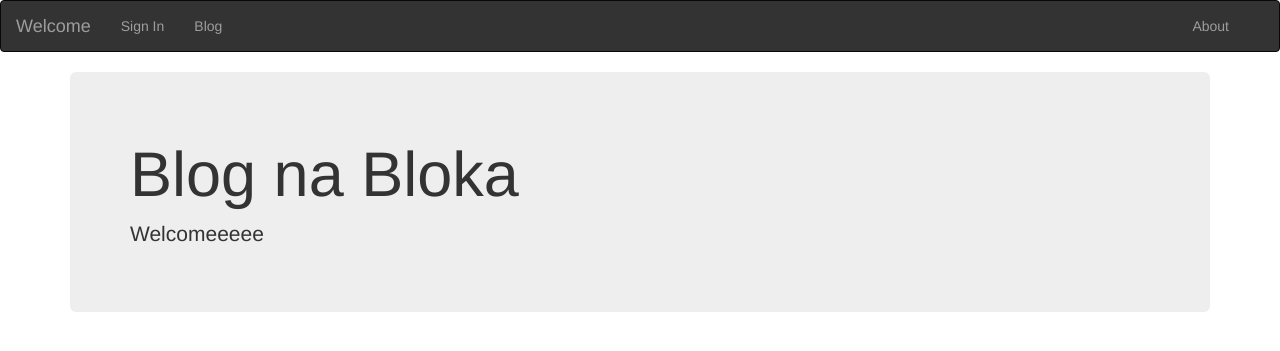
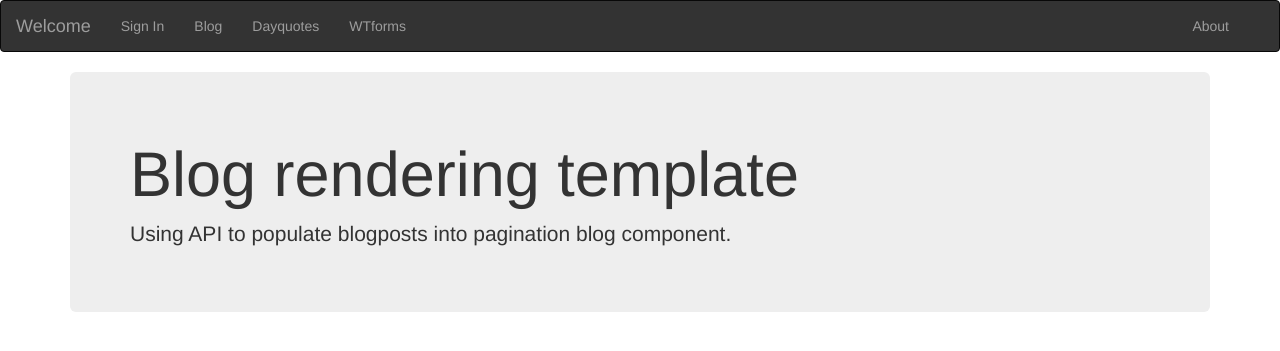
Before and after one commit to divanster/FlaskAPIsBlog, a Flask app: page /blog in a window 1280 px wide. Shown: the top 351 px of the page. Run offline with Flask 3, Linux system fonts and the light colour scheme; data that the repository does not hold is empty; some libraries are stand-ins or nearby versions.

Commit message:
initial commit

```diff
--- a/app.py
+++ b/app.py
@@ -1,24 +1,106 @@
-from flask import Flask, render_template
+from flask import Flask, render_template, jsonify, request, redirect
 import requests
+from flask_wtf import FlaskForm
+from wtforms import StringField, PasswordField,EmailField, validators
+from wtforms.validators import DataRequired
+from flask_sslify import SSLify  # Install via pip for enforcing HTTPS
+import secrets
 
 app = Flask(__name__)
+sslify = SSLify(app)  # Enforce HTTPS
 
-try:
-    # Fetch data from the API
-    response = requests.get("https://api.npoint.io/43644ec4f0013682fc0d")
-    response.raise_for_status()  # Check for errors in the response
-    posts = response.json()
-except requests.exceptions.RequestException as e:
-    print(f"Error fetching data from the API: {e}")
-    posts = []
+# Use a strong, randomly generated secret key
+app.config['SECRET_KEY'] = secrets.token_hex(16)  # Set a secure secret key
+
+class MyForm(FlaskForm):
+    name = StringField('Names', validators=[DataRequired()])
+    email = EmailField('Email', [validators.DataRequired(), validators.Email()])
+
+
+def get_post_by_id(post_id):
+    # Placeholder logic to fetch post details from your data source
+    all_posts = get_dummy_posts()
+    for post in all_posts:
+        if post['id'] == post_id:
+            return post
+    return None
+
+@app.route("/post/<int:post_id>")
+def post_detail(post_id):
+    post = get_post_by_id(post_id)
+    if post:
+        return render_template('post_detail.html', post=post)
+    else:
+        return render_template('post_not_found.html'), 404
+
+def get_dummy_posts():
+    try:
+        response = requests.get("https://gist.githubusercontent.com/gellowg/389b1e4d6ff8effac71badff67e4d388/raw/fc31e41f8e1a6b713eafb9859f3f7e335939d518/data.json")
+        response.raise_for_status()
+        posts = response.json()
+        return posts
+    except requests.exceptions.RequestException as e:
+        print(f"Error fetching data from the API: {e}")
+        return []
+
+@app.route("/api/new_quote", methods=['GET', 'POST'])
+def new_quote():
+    if request.method == 'GET':
+        quote = get_kanye_quote()
+        return jsonify({'quote': quote})
+    elif request.method == 'POST':
+        new_python_quote = get_python_quote()
+        return jsonify({'quote': new_python_quote})
+
+def get_kanye_quote():
+    try:
+        response = requests.get("https://api.kanye.rest/")
+        response.raise_for_status()
+        data = response.json()
+        return data['quote']
+    except requests.exceptions.RequestException as e:
+        print(f"Error fetching data from the API: {e}")
+        return None
+
+def get_python_quote():
+    try:
+        response = requests.get("https://api.kanye.rest/")
+        response.raise_for_status()
+        data = response.json()
+        return data['quote']
+    except requests.exceptions.RequestException as e:
+        print(f"Error fetching data from the API: {e}")
+        return "Failed to fetch Python-generated quote."
 
 @app.route("/")
 def home():
     return render_template('home.html')
 
-@app.route("/login")
-def login():
-    return render_template('login.html')
+# Testing some functionalities in the project
+@app.route('/test', methods=['GET', 'POST'])
+def test():
+    form = MyForm()
+    if form.validate_on_submit():
+        return "You Did it!"
+    return render_template('test.html', form=form)
+
+@app.route("/loging", methods=["POST", "GET"])
+def loging():
+    if request.method == 'POST':
+        name = request.form["username"]
+        password = request.form["password"]
+        print("Received username:", name)
+        print("Received password:", password)
+        return f"<h1>Name: {name}, Password: {password}</h1>"
+    else:
+        return render_template('loging.html')
+
+@app.route("/quotes")
+def quotes():
+    quote = get_kanye_quote()
+    return render_template('dayquote.html', quote=quote, python_quote=get_python_quote())
+
+# ... (remaining code)
 
 @app.route("/about")
 def about():
@@ -26,8 +108,19 @@ def about():
 
 @app.route("/blog")
 def blog():
-    # Pass the 'posts' data to the 'blog.html' template
-    return render_template('blog.html', all_posts=posts)
+    page = request.args.get('page', 1, type=int)
+    posts_per_page = 5
+    all_posts = get_dummy_posts()
+    start_index = (page - 1) * posts_per_page
+    end_index = start_index + posts_per_page
+    paginated_posts = all_posts[start_index:end_index]
+    pagination = {
+        'page': page,
+        'per_page': posts_per_page,
+        'total': len(all_posts),
+        'pages': len(all_posts) // posts_per_page + (1 if len(all_posts) % posts_per_page > 0 else 0)
+    }
+    return render_template('blog.html', posts=paginated_posts, pagination=pagination)
 
 if __name__ == '__main__':
     app.run(debug=True)
--- a/static/style.css
+++ b/static/style.css
@@ -20,3 +20,69 @@
 .navbar-nav li a:hover {
   color: #ff0; /* Change link text color on hover as needed */
 }
+
+.centered-text {
+  text-align: center;
+}
+
+/*
+.form-container {
+        width: 300px; */
+/* Set your desired width *//*
+
+        margin: 0 auto; */
+/* Center the container *//*
+
+        padding: 20px; */
+/* Add padding for better aesthetics *//*
+
+        border: 1px solid #ccc; */
+/* Add a border for clarity *//*
+
+        border-radius: 5px; */
+/* Optional: Add border radius for rounded corners *//*
+
+        box-shadow: 0 0 10px rgba(0, 0, 0, 0.1); */
+/* Optional: Add box shadow for a subtle effect *//*
+
+    }
+
+    .form-field {
+        margin-bottom: 10px; */
+/* Adjust spacing between fields *//*
+
+    }
+
+    .form-label {
+        display: block;
+        margin-bottom: 5px;
+    }
+
+    .form-input {
+        width: 100%;
+        padding: 8px;
+        box-sizing: border-box;
+        border: 1px solid #ccc;
+        border-radius: 4px;
+    }
+
+    .form-submit {
+        width: 100%;
+        padding: 10px;
+        box-sizing: border-box;
+        background-color: #4CAF50;
+        color: white;
+        border: none;
+        border-radius: 4px;
+        cursor: pointer;
+    }
+
+    .form-submit:hover {
+        background-color: #45a049;
+    }
+
+    .errors {
+        color: red;
+        margin-top: 5px;
+    }
+*/
--- a/templates/base.html
+++ b/templates/base.html
@@ -4,6 +4,7 @@
 <head>
   <meta charset="utf-8">
   <title>Project</title>
+  <link rel="shortcut icon" href="{{ url_for('static', filename='pics/favicon.ico') }}" type="image/x-icon">
   <link rel="stylesheet" href="https://maxcdn.bootstrapcdn.com/bootstrap/3.3.7/css/bootstrap.min.css"
     integrity="sha384-BVYiiSIFeK1dGmJRAkycuHAHRg32OmUcww7on3RYdg4Va+PmSTsz/K68vbdEjh4u" crossorigin="anonymous">
   <link rel="stylesheet" href="{{ url_for('static', filename='style.css') }}">
@@ -23,8 +24,10 @@
     </div>
     <div class="collapse navbar-collapse" id="bs-example-navbar-collapse-1">
       <ul class="nav navbar-nav navbar-left">
-        <li><a href="{{url_for('login')}}">Sign In</a></li>
+        <li><a href="{{url_for('loging')}}">Sign In</a></li>
         <li><a href="{{url_for('blog')}}">Blog</a></li>
+        <li><a href="{{url_for('quotes')}}">Dayquotes</a></li>
+        <li><a href="{{url_for('test')}}">WTforms</a></li>
       </ul>
       <ul class="nav navbar-nav navbar-right">
         <li><a href="{{url_for('about')}}">About</a></li>
@@ -35,9 +38,9 @@
    <div class="container">
     <div class="jumbotron">
         {% block container_jumbo %}
-            <h1>Coffee Lover Project</h1>
-            <p>Lorem ipsum dolor sit amet, consectetur adipisicing elit, sed do eiusmod tempor incididunt ut labore et dolore magna aliqua. Ut enim ad minim veniam, quis nostrud exercitation ullamco laboris nisi ut aliquip ex ea commodo consequat. Duis aute irure dolor in reprehenderit in voluptate velit esse cillum dolore eu fugiat nulla pariatur. Excepteur sint occaecat cupidatat non proident, sunt in culpa qui officia deserunt mollit anim id est laborum.</p>
-            <p>Lorem ipsum dolor sit amet, consectetur adipisicing elit, sed do eiusmod tempor incididunt ut labore et dolore magna aliqua. Ut enim ad minim veniam, quis nostrud exercitation ullamco laboris nisi ut aliquip ex ea commodo consequat. Duis aute irure dolor in reprehenderit in voluptate velit esse cillum dolore eu fugiat nulla pariatur. Excepteur sint occaecat cupidatat non proident, sunt in culpa qui officia deserunt mollit anim id est laborum.</p>
+            <h1>Marvel lovers project</h1>
+            <p>Wellcome to our marvel character information section.<br>
+                If you want to receive more information, please send us contacts and we will contact you!</p>
         {% endblock %}
     </div>
 </div>
--- a/templates/blog.html
+++ b/templates/blog.html
@@ -1,24 +1,61 @@
 {% extends 'base.html' %}
 
 {% block container_jumbo %}
-    <h1>Blog na Bloka</h1>
-    <p>Welcomeeeee</p>
+    <h1>Blog rendering template</h1>
+    <p>Using API to populate blogposts into pagination blog component.</p>
 {% endblock %}
 
 {% block content %}
     <div class="container">
         <div class="row">
-            {% for post in all_posts %}
+            {% for post in posts %}
                 <div class="col-md-6">
                     <div class="card mb-4">
                         <div class="card-body">
                             <h2 class="card-title">{{ post.title }}</h2>
                             <p class="card-text">{{ post.content }}</p>
                             <p class="card-subtitle text-muted">Posted by {{ post.author }} on {{ post.date }}</p>
+                            <a href="{{ url_for('post_detail', post_id=post.id) }}" class="btn btn-secondary">Read More</a>
                         </div>
                     </div>
                 </div>
             {% endfor %}
         </div>
+
+        <nav aria-label="Page navigation" class="d-flex justify-content-center">
+            <ul class="pagination">
+                {% if pagination.page > 1 %}
+                    <li class="page-item">
+                        <a class="page-link" href="{{ url_for('blog', page=1) }}" aria-label="First">
+                            <span aria-hidden="true">&laquo;&laquo; First</span>
+                        </a>
+                    </li>
+                    <li class="page-item">
+                        <a class="page-link" href="{{ url_for('blog', page=pagination.page - 1) }}" aria-label="Previous">
+                            <span aria-hidden="true">&laquo; Previous</span>
+                        </a>
+                    </li>
+                {% endif %}
+
+                {% for page_num in range(1, pagination.pages + 1) %}
+                    <li class="page-item {{ 'active' if pagination.page == page_num else '' }}">
+                        <a class="page-link" href="{{ url_for('blog', page=page_num) }}">{{ page_num }}</a>
+                    </li>
+                {% endfor %}
+
+                {% if pagination.page < pagination.pages %}
+                    <li class="page-item">
+                        <a class="page-link" href="{{ url_for('blog', page=pagination.page + 1) }}" aria-label="Next">
+                            <span aria-hidden="true">Next &raquo;</span>
+                        </a>
+                    </li>
+                    <li class="page-item">
+                        <a class="page-link" href="{{ url_for('blog', page=pagination.pages) }}" aria-label="Last">
+                            <span aria-hidden="true">Last &raquo;&raquo;</span>
+                        </a>
+                    </li>
+                {% endif %}
+            </ul>
+        </nav>
     </div>
 {% endblock %}
```
Also changed, not shown: static/js/script.js (added, +29 -0 lines), templates/about.html (+1 -10 lines), templates/dayquote.html (added, +19 -0 lines), templates/home.html (+8 -8 lines), templates/login.html (deleted, +0 -37 lines), templates/loging.html (added, +35 -0 lines), templates/test.html (added, +47 -0 lines), static/pics/favicon.ico (added).
